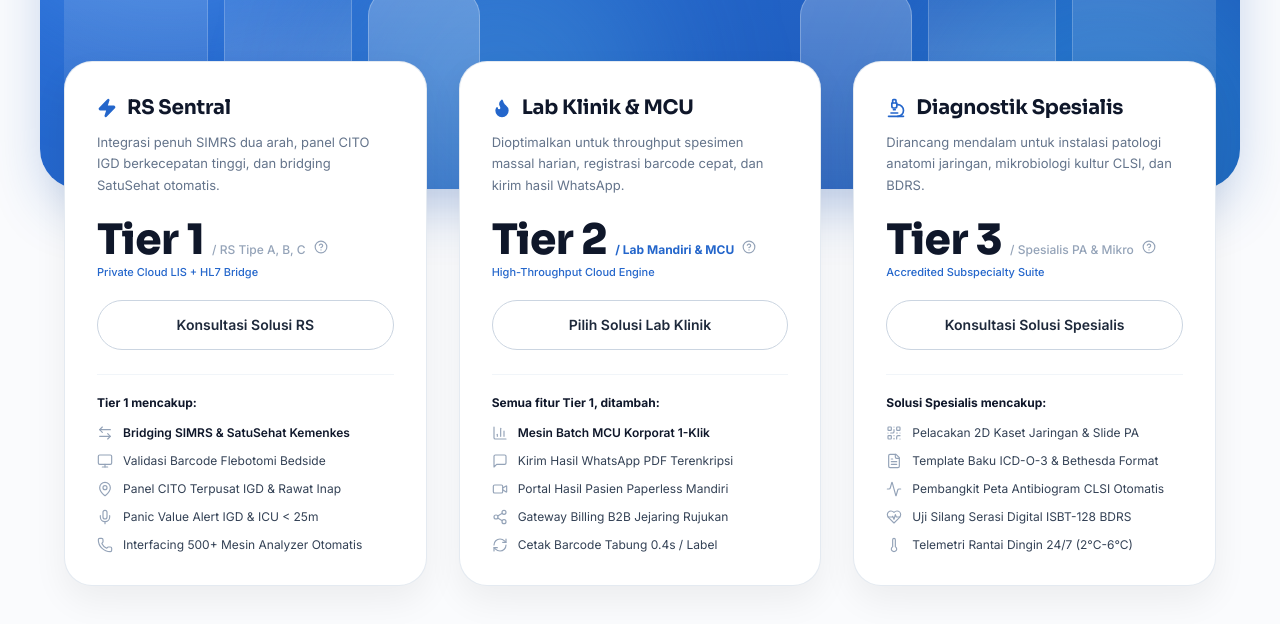
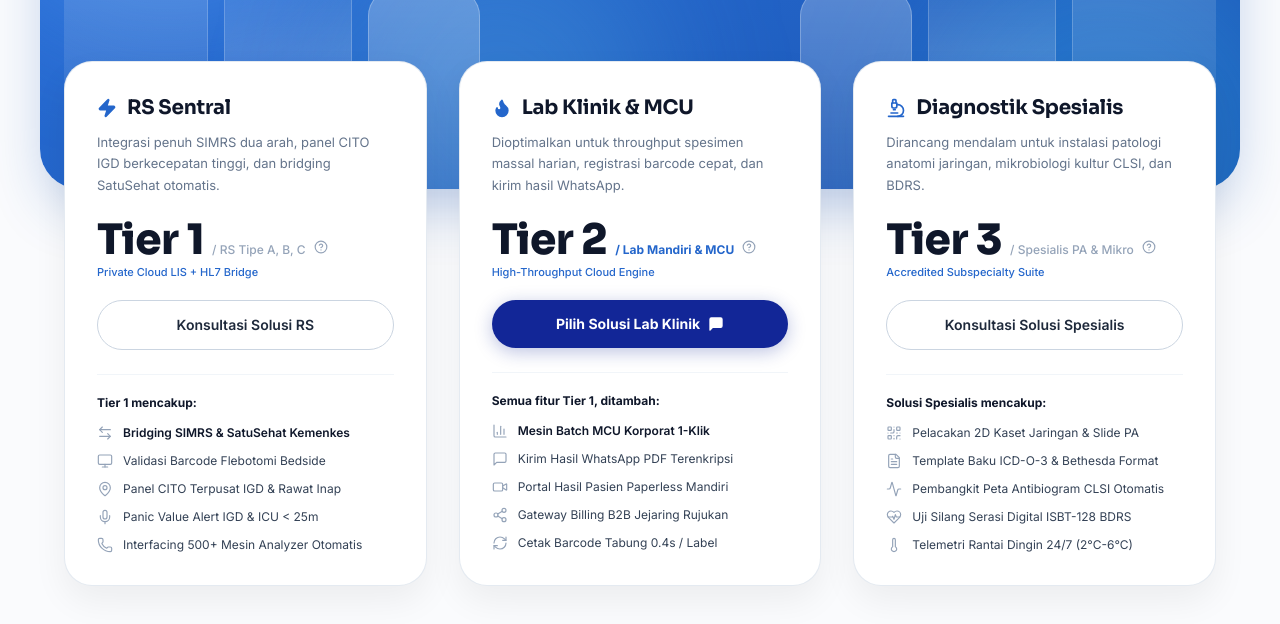
Before and after one commit to TBTBAgency/WebsiteDiagnova, a Next.js app: page /solutions in a window 1280 px wide. Shown: the part 2437-3061 px from the top of the page. Built offline with nearby package versions, Linux system fonts and the light colour scheme; no server answers.

Commit message:
style(solutions): match exact button color (#122697) and outline styling from SaaS mockup

```diff
--- a/app/(marketing)/solutions/page.tsx
+++ b/app/(marketing)/solutions/page.tsx
@@ -631,22 +631,16 @@ export default function SolutionsPage() {
                     </span>
                   </div>
 
-                  {/* CTA Button (Directly under price / headline) */}
+                  {/* CTA Button (Outline Style from Mockup) */}
                   <Link
                     href="/request-demo"
                     onMouseEnter={() => setHoveredButton(1)}
                     onMouseLeave={() => setHoveredButton(null)}
                     onFocus={() => setHoveredButton(1)}
                     onBlur={() => setHoveredButton(null)}
-                    className={cn(
-                      "flex items-center justify-center gap-2 w-full py-3.5 rounded-full text-xs sm:text-sm font-semibold text-center transition-all duration-300 ease-[cubic-bezier(0.16,1,0.3,1)] shadow-2xs active:scale-[0.99]",
-                      hoveredButton === 1
-                        ? "bg-[#183494] text-white shadow-md border-transparent scale-[1.01]"
-                        : "border border-slate-300 hover:border-slate-400 bg-white hover:bg-slate-50 text-slate-800"
-                    )}
+                    className="flex items-center justify-center gap-2 w-full py-3.5 rounded-full text-xs sm:text-sm font-semibold text-center transition-all duration-300 ease-[cubic-bezier(0.16,1,0.3,1)] border border-slate-300 hover:border-[#122697] bg-white hover:bg-blue-50/50 text-slate-800 hover:text-[#122697] shadow-2xs active:scale-[0.99]"
                   >
                     <span>{language === "ID" ? "Konsultasi Solusi RS" : "Talk to an expert"}</span>
-                    {hoveredButton === 1 && <MessageSquare className="h-3.5 w-3.5 fill-white animate-in fade-in zoom-in-75 duration-200" />}
                   </Link>
 
                   {/* Divider Line */}
@@ -742,22 +736,17 @@ export default function SolutionsPage() {
                     </span>
                   </div>
 
-                  {/* CTA Button */}
+                  {/* CTA Button: Solid Royal Cobalt matching screenshot (#122697) */}
                   <Link
                     href="/request-demo"
                     onMouseEnter={() => setHoveredButton(2)}
                     onMouseLeave={() => setHoveredButton(null)}
                     onFocus={() => setHoveredButton(2)}
                     onBlur={() => setHoveredButton(null)}
-                    className={cn(
-                      "flex items-center justify-center gap-2 w-full py-3.5 rounded-full text-xs sm:text-sm font-semibold text-center transition-all duration-300 ease-[cubic-bezier(0.16,1,0.3,1)] shadow-2xs active:scale-[0.99]",
-                      hoveredButton === 2
-                        ? "bg-[#183494] text-white shadow-md border-transparent scale-[1.01]"
-                        : "border border-slate-300 hover:border-slate-400 bg-white hover:bg-slate-50 text-slate-800"
-                    )}
+                    className="flex items-center justify-center gap-2 w-full py-3.5 rounded-full text-xs sm:text-sm font-bold text-center transition-all duration-300 ease-[cubic-bezier(0.16,1,0.3,1)] bg-[#122697] hover:bg-[#0D1D75] text-white shadow-[0_4px_18px_rgba(18,38,151,0.28)] hover:shadow-[0_6px_22px_rgba(18,38,151,0.38)] active:scale-[0.99]"
                   >
                     <span>{language === "ID" ? "Pilih Solusi Lab Klinik" : "Talk to an expert"}</span>
-                    {hoveredButton === 2 && <MessageSquare className="h-3.5 w-3.5 fill-white animate-in fade-in zoom-in-75 duration-200" />}
+                    <MessageSquare className="h-4 w-4 fill-white" />
                   </Link>
 
                   {/* Divider Line */}
@@ -853,22 +842,16 @@ export default function SolutionsPage() {
                     </span>
                   </div>
 
-                  {/* CTA Button */}
+                  {/* CTA Button (Outline Style from Mockup) */}
                   <Link
                     href="/request-demo"
                     onMouseEnter={() => setHoveredButton(3)}
                     onMouseLeave={() => setHoveredButton(null)}
                     onFocus={() => setHoveredButton(3)}
                     onBlur={() => setHoveredButton(null)}
-                    className={cn(
-                      "flex items-center justify-center gap-2 w-full py-3.5 rounded-full text-xs sm:text-sm font-semibold text-center transition-all duration-300 ease-[cubic-bezier(0.16,1,0.3,1)] shadow-2xs active:scale-[0.99]",
-                      hoveredButton === 3
-                        ? "bg-[#183494] text-white shadow-md border-transparent scale-[1.01]"
-                        : "border border-slate-300 hover:border-slate-400 bg-white hover:bg-slate-50 text-slate-800"
-                    )}
+                    className="flex items-center justify-center gap-2 w-full py-3.5 rounded-full text-xs sm:text-sm font-semibold text-center transition-all duration-300 ease-[cubic-bezier(0.16,1,0.3,1)] border border-slate-300 hover:border-[#122697] bg-white hover:bg-blue-50/50 text-slate-800 hover:text-[#122697] shadow-2xs active:scale-[0.99]"
                   >
                     <span>{language === "ID" ? "Konsultasi Solusi Spesialis" : "Talk to an expert"}</span>
-                    {hoveredButton === 3 && <MessageSquare className="h-3.5 w-3.5 fill-white animate-in fade-in zoom-in-75 duration-200" />}
                   </Link>
 
                   {/* Divider Line */}
```
